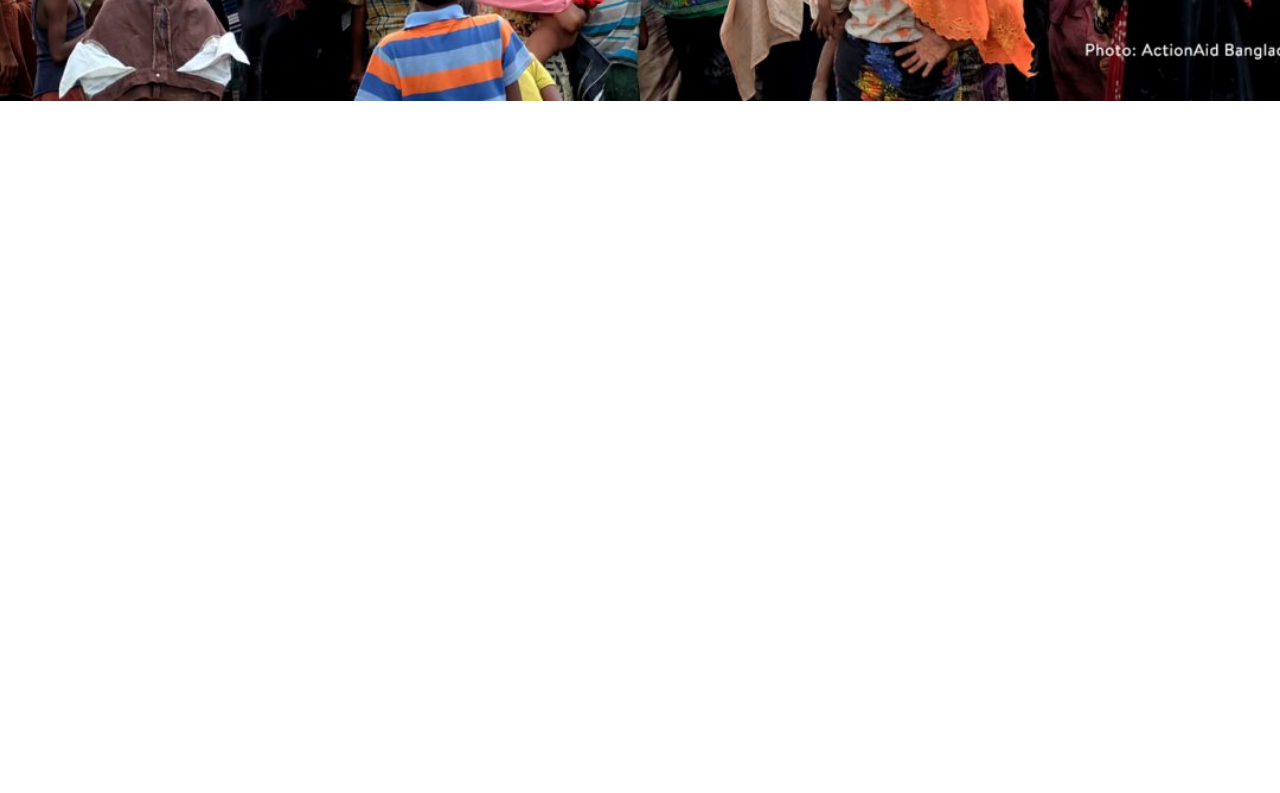
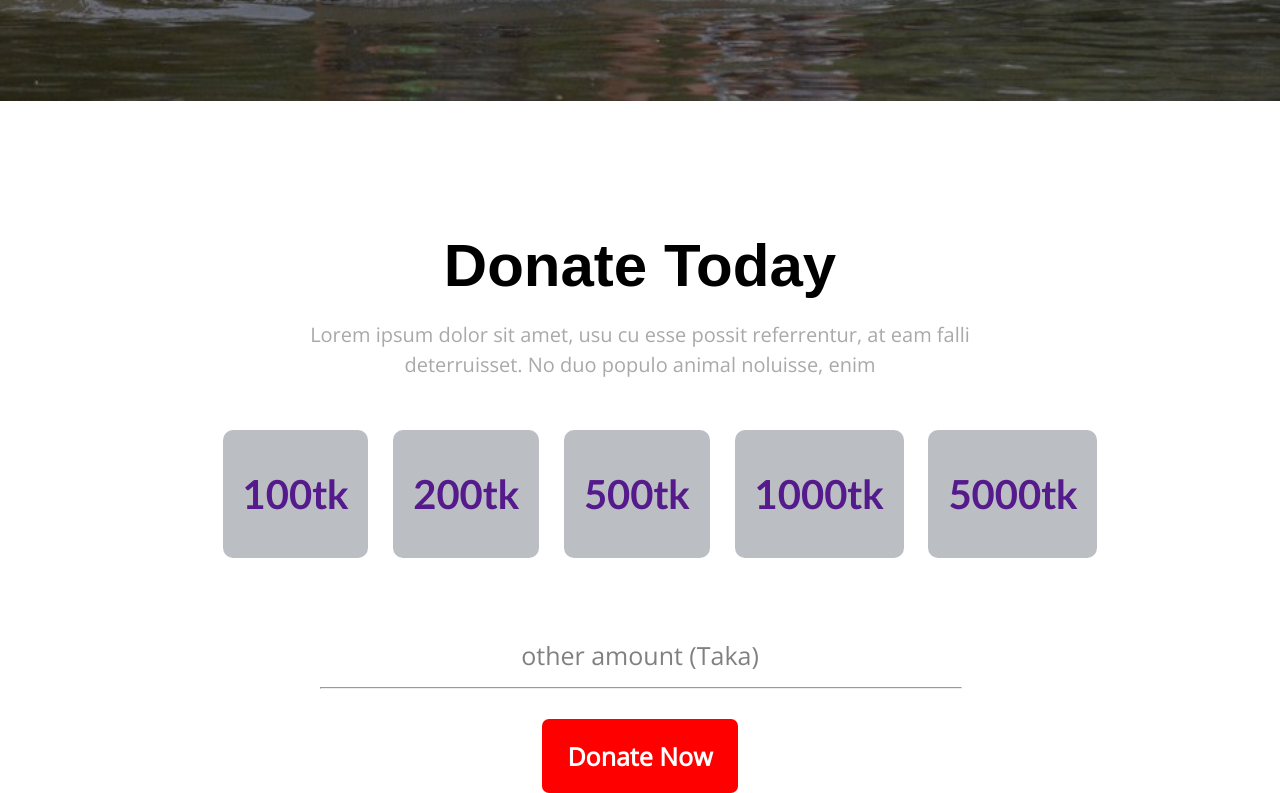
Before and after one commit to Farhasuhi/donate-today, a plain HTML site: page index.htm in a window 1280 px wide. Shown: the part 699-1492 px from the top of the page. Before the commit the page ends 1026 px from the top, so only its background shows below. Drawn offline with nearby package versions, Linux system fonts and the light colour scheme.

Commit message:
2nd section done

```diff
--- a/index.htm
+++ b/index.htm
@@ -24,6 +24,30 @@
         </div>
     </header>
     <main>
+        <section class="donate-pays">
+            <div>
+                <h2 class="donate-title">Donate Today</h2>
+                <p class="donate-description">Lorem ipsum dolor sit amet, usu cu esse possit referrentur, at eam falli
+                 <br>   deterruisset. No duo populo animal noluisse, enim</p>
+                <div class="tk-select">
+                    <ul>
+                        <li class="amount"><a href="">100tk</a></li>
+                        <li class="amount"><a href="">200tk</a></li>
+                        <li class="amount"><a href="">500tk</a></li>
+                        <li class="amount"><a href="">1000tk</a></li>
+                        <li class="amount"><a href="">5000tk</a></li>
+                    </ul>
+                </div>
+                <p class="other">other amount (Taka)</p>
+                <hr>
+                <div class="button">
+                    <button class="btn-primary">Donate Now</button>
+                </div>
+            </div>
+        </section>
+        <section class="our-donate-plan">
+
+        </section>
 
     </main>
     <footer>
--- a/style/style.css
+++ b/style/style.css
@@ -1,39 +1,97 @@
-*{
+* {
     margin: 0;
     font-family: 'Open Sans', sans-serif;
 }
-.header{
-    background-image: url("../images/donation2.jpg");
+.btn-primary {
+    border: none;
+    color: white;
+    font-size: 25px;
+    background-color: red;
+    padding: 20px 25px;
+    font-weight: 700;
+    border-radius: 7px;
+}
+/* header styles */
+.header {
+    /* background-blend-mode: darken; */
+    background: linear-gradient(rgb(0, 0, 0, 0.6), rgb(0, 0, 0, 0.5)), url("../images/donation4.jpg");
     background-repeat: no-repeat;
     background-size: cover;
     height: 100vh;
-    background-color: darkslategray;
+}
 
-}
-.header-banner{
+.header-banner {
     /* position: relative;
     left: 30%;
     top: 40%; */
     text-align: center;
     padding: 350px 0;
 }
-.header-titles{
+
+.header-titles {
     font-size: 60px;
     font-weight: 600;
     color: #fff;
     margin-bottom: 30px;
 }
-.header-description{
+
+.header-description {
     font-size: 18px;
     margin-bottom: 30px;
     color: darkgray;
 }
-.btn-primary{
-    border: none;
-    color: white;
-    font-size: 18px;
-    background-color: red;
-    padding: 15px 20px;
-    font-weight: 500;
-    border-radius: 5px;
+/* section donate now style */
+.donate-pays{
+    margin-top: 130px;
+    text-align: center;
 }
+.donate-title{
+    font-size: 60px;
+    font-weight: 700;
+    text-align: center;
+    font-family: Arial, Helvetica, sans-serif;
+}
+.donate-description{
+    color: darkgray;
+    margin-top: 20px;
+    text-align: center;
+    font-size: 20px;
+    line-height: 30px;
+    margin-bottom: 50px;
+}
+.tk-select ul{
+    display: flex;
+    justify-content: center;
+    gap: 2%;
+}
+
+.tk-select li{
+    list-style: none;
+    padding: 40px 20px;
+    background-color: #bbbfc3;
+    border-radius: 10px;
+}
+.tk-select a{
+    text-decoration: none;
+    font-size: 30px;
+    font-weight: 700;
+    font-family: 'Gill Sans', 'Gill Sans MT', Calibri, 'Trebuchet MS', sans-serif;
+    font-size: 40px;
+}
+.tk-select{
+    margin-bottom: 80px
+}
+.other{
+    text-align: center;
+    font-size: 25px;
+    color:grey;
+    margin-bottom: 15px;
+}
+.button{
+    margin-top: 30px;
+}
+hr{
+    width: 50%;
+    margin: 0 25% 0 25%;
+    color: grey;
+}
```
